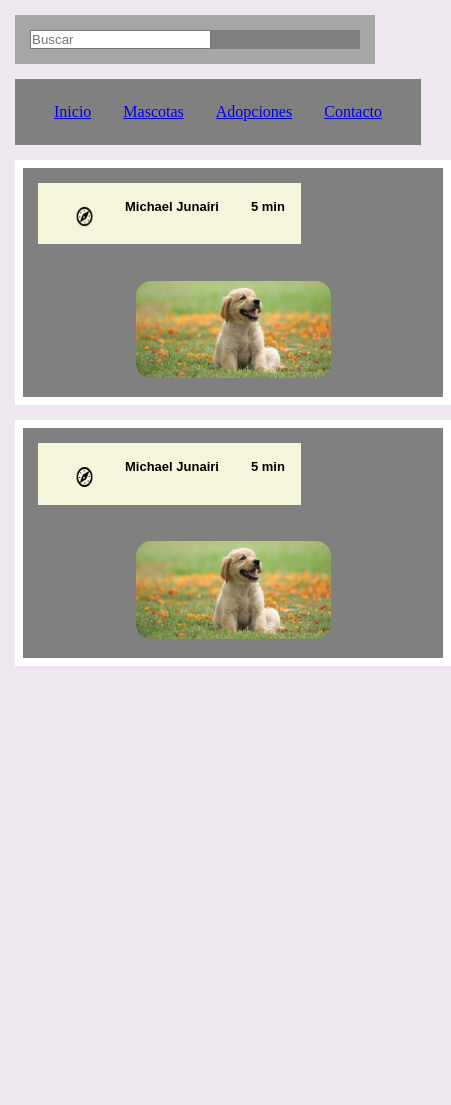
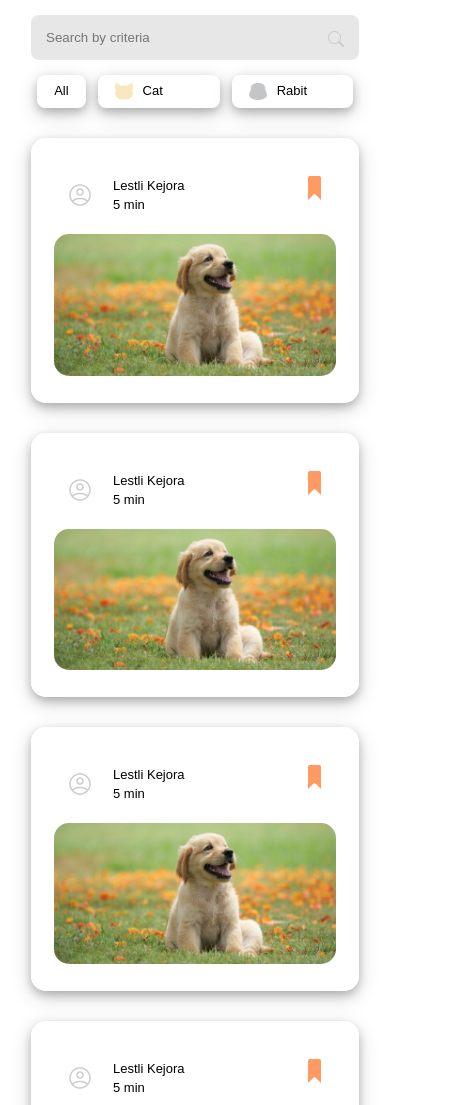
Before and after one commit to mateolomas/practica1flex, a plain HTML site: page index.html in a window 390 px wide. Shown: the top 1105 px of the page, 451 px wide, since content can reach past the window. Before the commit the page ends 844 px from the top, so only its background shows below. Drawn offline with Linux system fonts and the light colour scheme.

Commit message:
Add responsive and fix search bar

```diff
--- a/index.html
+++ b/index.html
@@ -11,58 +11,214 @@
 
 
     <div class="buscador">
-           <input type="text" name="buscar" placeholder="Buscar">
+        <input class="buscador-input" type="text" name="buscar" placeholder="Search by criteria">
+        <div class="icon-search"> <img src="assets/icons/search.png"></div>
     </div>
 
+
+
     <div class="menu">
-        <ul>
-            <li><a href="index.html">Inicio</a></li>
-            <li><a href="index.html">Mascotas</a></li>
-            <li><a href="index.html">Adopciones</a></li>
-            <li><a href="index.html">Contacto</a></li>
-        </ul>
+
+            <div class="animal-list"><p>All</p></div>
+            <div class="animal-list"><img class="icon-animal" src="assets/icons/cat.png"><p>Cat</p></div>
+            <div class="animal-list"><img class="icon-animal" src="assets/icons/rabit.png"><p>Rabit</p></div>
+
+
     </div>
+
+
+
+    <div class="container">
+
+        <div class="card">
+
+            <div class="card-content">
+                <div class="foto">
+                        <img src="assets/icons/profile.png">
+                </div>
+
+                <div class="name">
+                    <p class="name_id">Lestli Kejora</p>
+                    <p class="name_id">5 min</p>
+                </div>
+
+                <div class="icon">
+                    <img src="assets/icons/favorite.png">
+                </div>
+
+
+            </div>
+
+            <img class="card-image" src="assets/dog.jpeg" alt="">
+        </div>
+
+        <div class="card">
+
+            <div class="card-content">
+                <div class="foto">
+                        <img src="assets/icons/profile.png">
+                </div>
+
+                <div class="name">
+                    <p class="name_id">Lestli Kejora</p>
+                    <p class="name_id">5 min</p>
+                </div>
+
+                <div class="icon">
+                    <img src="assets/icons/favorite.png">
+                </div>
+
+
+            </div>
+
+            <img class="card-image" src="assets/dog.jpeg" alt="">
+        </div>
+
 
 
         <div class="card">
 
             <div class="card-content">
+                <div class="foto">
+                        <img src="assets/icons/profile.png">
+                </div>
+
                 <div class="name">
-                    <ul>
+                    <p class="name_id">Lestli Kejora</p>
+                    <p class="name_id">5 min</p>
+                </div>
 
-                        <li class="name_prop">  <img id="icon" src="assets/icons/mdi_apple-safari.png"></li>
-                        <li class="name_prop"><h3>Michael Junairi</h3></li>
-                        <li class="name_prop"> <h3>5 min</h3></li>
-                    </ul>
+                <div class="icon">
+                    <img src="assets/icons/favorite.png">
+                </div>
+
+
+            </div>
+
+            <img class="card-image" src="assets/dog.jpeg" alt="">
+        </div>
+
+
+        <div class="card">
+
+            <div class="card-content">
+                <div class="foto">
+                        <img src="assets/icons/profile.png">
+                </div>
+
+                <div class="name">
+                    <p class="name_id">Lestli Kejora</p>
+                    <p class="name_id">5 min</p>
+                </div>
+
+                <div class="icon">
+                    <img src="assets/icons/favorite.png">
+                </div>
+
+
+            </div>
+
+            <img class="card-image" src="assets/dog.jpeg" alt="">
+        </div>
+
+        <div class="card">
+
+            <div class="card-content">
+                <div class="foto">
+                        <img src="assets/icons/profile.png">
+                </div>
+
+                <div class="name">
+                    <p class="name_id">Lestli Kejora</p>
+                    <p class="name_id">5 min</p>
+                </div>
+
+                <div class="icon">
+                    <img src="assets/icons/favorite.png">
+                </div>
+
+
+            </div>
+
+            <img class="card-image" src="assets/dog.jpeg" alt="">
+        </div>
 
 
 
-                </div>
-
-                <img src="assets/dog.jpeg" alt="">
-
-            </div>
-        </div>
         <div class="card">
 
             <div class="card-content">
-                <div class="name">
-                    <ul>
-
-                        <li class="name_prop">  <img id="icon" src="assets/icons/mdi_apple-safari.png"></li>
-                        <li class="name_prop"><h3>Michael Junairi</h3></li>
-                        <li class="name_prop"> <h3>5 min</h3></li>
-                    </ul>
-
+                <div class="foto">
+                        <img src="assets/icons/profile.png">
                 </div>
 
-                <img src="assets/dog.jpeg" alt="">
+                <div class="name">
+                    <p class="name_id">Lestli Kejora</p>
+                    <p class="name_id">5 min</p>
+                </div>
+
+                <div class="icon">
+                    <img src="assets/icons/favorite.png">
+                </div>
+
 
             </div>
+
+            <img class="card-image" src="assets/dog.jpeg" alt="">
+        </div>
+
+        <div class="card">
+
+            <div class="card-content">
+                <div class="foto">
+                        <img src="assets/icons/profile.png">
+                </div>
+
+                <div class="name">
+                    <p class="name_id">Lestli Kejora</p>
+                    <p class="name_id">5 min</p>
+                </div>
+
+                <div class="icon">
+                    <img src="assets/icons/favorite.png">
+                </div>
+
+
+            </div>
+
+            <img class="card-image" src="assets/dog.jpeg" alt="">
+        </div>
+
+        <div class="card">
+
+            <div class="card-content">
+                <div class="foto">
+                        <img src="assets/icons/profile.png">
+                </div>
+
+                <div class="name">
+                    <p class="name_id">Lestli Kejora</p>
+                    <p class="name_id">5 min</p>
+                </div>
+
+                <div class="icon">
+                    <img src="assets/icons/favorite.png">
+                </div>
+
+
+            </div>
+
+            <img class="card-image" src="assets/dog.jpeg" alt="">
         </div>
 
 
 
 
+
+
+    </div>
+
+
+
 </body>
 </html>
--- a/styles.css
+++ b/styles.css
@@ -4,83 +4,155 @@
     margin: 0;
     padding: 0;
 
+
 }
 
 body {
-    background-color: #e2d2e187;
+    background-color: white;
+    margin: 0 16px;
 }
 
 .buscador {
+    display: flex;
+    background-color: rgba(128, 128, 128, 0.19);
+    border-radius: 8px;
+    margin: 15px;
 
-    background-color: gray;
-    border: 15px solid rgba(231, 231, 231, 0.356);
+}
+a {
+    text-decoration: none;
+    color: white;
+}
+
+a:hover {
+    text-decoration: none;
+    color: black;
+}
+
+a:visited {
+    text-decoration: none;
+
+   }
+
+
+.menu {
+    margin: 15px;
+    margin-left: 15px;
+    display: flex;
+    flex-direction: row;
+    flex-wrap: wrap;
+    justify-content: space-around;
+
+}
+
+
+.card {
+
+
+    padding: 15px;
+    border: white solid 8px;
+    box-shadow: 0 4px 8px 0 rgba(0, 0, 0, 0.2), 0 6px 20px 0 rgba(0, 0, 0, 0.19);
+    border-radius: 15px;
     margin: 15px;
 
 }
 
-.menu {
 
-    width: 100%;
+.card-content {
+display: flex;
+flex-direction: row;
+gap: 20px;
+padding-bottom: 5px;
+margin: 15px;
 
-    margin: 15px;
-    background-color: gray;
-    border: 8px solid gray;
+
 }
 
 
-ul {
-    margin-left: 15px;
-    display: flex;
-    flex-direction: row;
-    flex-wrap: wrap;
-    justify-items: center;
+
+.icon {
+    flex: 1;
+    text-align: end;
 }
 
-li {
-    list-style: none;
-
-    margin: 15px;
-    background-color: rgba(255, 0, 0, 0);
-    padding: 1px;
-}
-
-.card {
-
+.card-image {
     width: 100%;
-    margin-top: 15px;
-    margin-left: 15px;
-    margin-right: 15px;
-    padding: 15px;
-    border: white solid 8px;
-    background-color: gray;
+    border-radius: 15px;
 
 }
 
-img {
-    width: 50%;
-    height: 50%;
-    margin-left: 25%;
-    border-radius: 15px;
-    margin-top: 25%;
+.buscador-input {
+    width: 100%;
+    background: transparent;
+    border: none;
+    outline: none;
+    padding: 15px;
+
 }
 
-h3 {
+.icon-search {
+   width: 50%;
+   margin-top: 1rem;
+   margin-right: 15px;
+   flex: 1;
+   justify-content: end;
+}
+.name_id {
+    font-family: sans-serif;
     font-size: small;
-    font-family: sans-serif;
+
+    padding: 2px;
 }
 
-.name {
-    position: absolute;
-    background-color: beige;
+.name_id:nth-child(2) {
+
+    font-weight: lighter;
+
+
 }
 
-#icon {
-    width: 80%;
-    height: 80%;
+.foto {
+    margin-top: 8px;
+    border-radius: 5px;
 }
 
-.name_prop {
-    position: relative;
-    background-color: beige;
+.animal-list {
+    background-color: white;
+    padding: 8px;
+    padding-right: 17px;
+    padding-left: 17px;
+    font-family: sans-serif;
+    font-size: small;
+    border-radius: 8px;
+    box-shadow: 0 4px 8px 0 rgba(0, 0, 0, 0.2), 0 6px 20px 0 rgba(0, 0, 0, 0.19);
+    display: flex;
+}
+
+.animal-list:hover {
+    background-color: black;
+    color: white;
+}
+
+.icon-animal {
+    width: 20%;
+    padding: auto;
+    margin-right: 10px;
 
 }
+
+.container {
+    display: grid;
+    grid-template-columns: repeat(auto-fit, minmax(300px, 1fr));
+
+
+}
+
+
+@media (max-width: 600px) {
+
+.container {
+    display: flex;
+    flex-direction: column;
+
+}
+}
```
Also changed, not shown: assets/icons/cat.png (added), assets/icons/favorite.png (added), assets/icons/profile.png (added), assets/icons/rabit.png (added), assets/icons/search.png (added), 3 other files.
